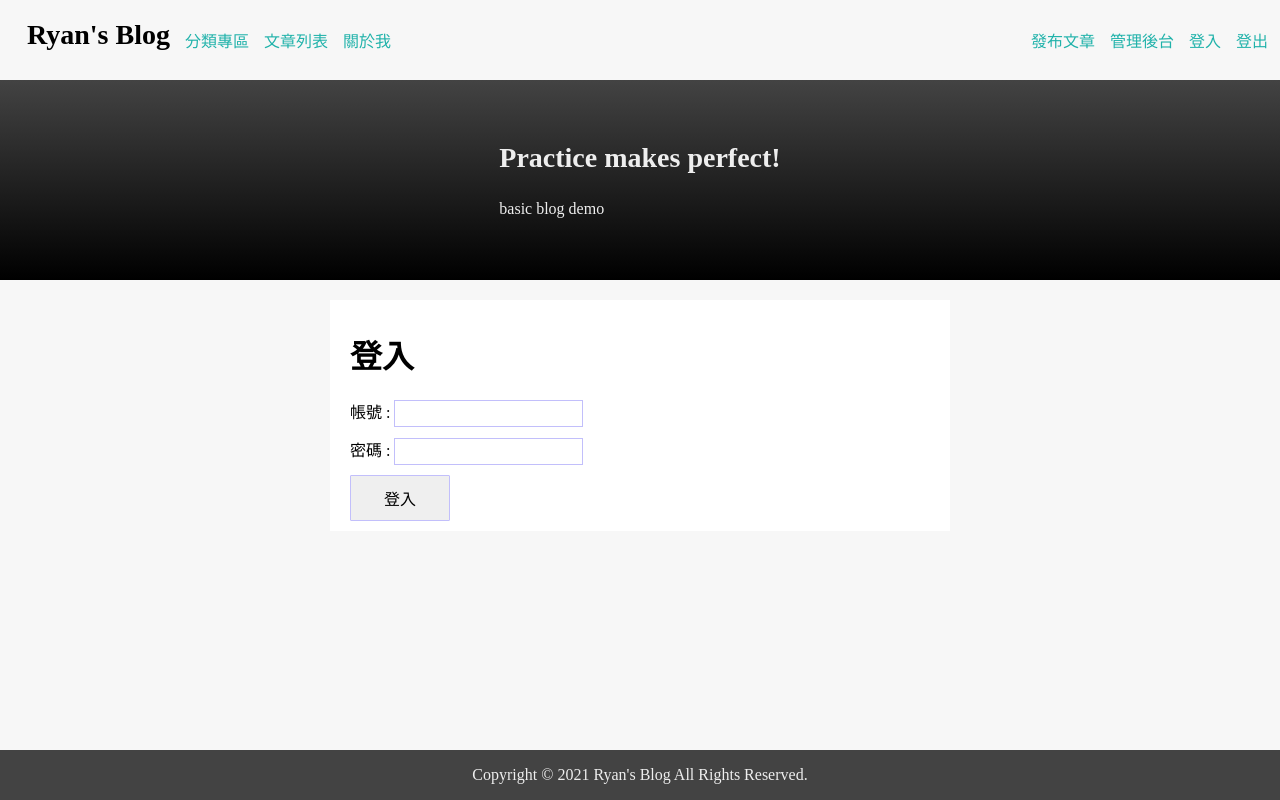
After one commit to rdchen1124/hw, a PHP site: page /login.php in a window 1280 px wide. The commit adds this page. Run offline with PHP 8.4, Linux system fonts and the light colour scheme.

Commit message:
'week11' 之 'hw2 首頁 登入/登出功能完成' 待完成 '使用者權限卡控/hash 功能'

```diff
--- /dev/null
+++ b/week11/hw2/login.php
@@ -0,0 +1,66 @@
+<!doctype html>
+<html lang="en">
+    <head>
+    <meta charset="utf-8">
+    <title>Blog</title>
+    <link rel="stylesheet" href="style.css">
+    </head>
+
+    <body>
+        <header></header>
+        <nav class='navbar'>
+            <div class='navbar__wrapper wrapper'>
+                <div class="navbar__site-name">
+                    <a href='index.php'>Ryan's Blog</a>
+                </div>
+                <ul class='navbar__list'>
+                    <div>
+                        <li><a href="#">分類專區</a></li>
+                        <li><a href="#">文章列表</a></li>
+                        <li><a href="#">關於我</a></li>
+                    </div>
+                    <div>
+                        <li><a href="add_article.php">發布文章</a></li>
+                        <li><a href="admin.php">管理後台</a></li>
+                        <li><a href="login.php">登入</a></li>
+                        <li><a href="logout.php">登出</a></li>
+                    </div>
+                </ul>
+            </div>
+        </nav>
+        <main>
+            <section class="banner">
+                <div class="banner__wrapper">
+                    <h1>Practice makes perfect!</h1>
+                    <div>basic blog demo</div>
+                </div>
+            </section>
+
+            <div class='container__wrapper'>
+                <div class='login__container'>
+                    <!-- <div class='login__title'><h1>登入</h1></div> -->
+                    <h1>登入</h1>
+                    <?php
+                        if(!empty($_GET['errorCode'])){
+                            $err = $_GET['errorCode'];
+                            $msg = '';
+                            if($err == '1'){
+                                $msg = '資料有缺失';
+                            }
+                            if($err == '2'){
+                                $msg = '資料有誤';
+                            }
+                            echo "<h2 class='error_code'>".$msg."</h2>";
+                        }
+                    ?>
+                    <form class='login__form' method='POST' action='handle_login.php'>
+                        <div class='login__form-input'><span>帳號 : </span><input name='username' type='text' /></div>
+                        <div class='login__form-input'><span>密碼 : </span><input name='password' type='password' /></div>
+                        <input class='login__sub-btn' type='submit' value='登入' />
+                    </form>
+                </div>
+            </div>
+        </main>
+        <footer><div>Copyright © 2021 Ryan's Blog All Rights Reserved.</div></footer>
+    </body>
+</html>
--- /dev/null
+++ b/week11/hw2/logout.php
@@ -0,0 +1,6 @@
+<?php
+session_start();
+session_destroy();
+// after delete seeion by session_destroy, go back to index.php.
+header("Location:index.php");
+?>
--- a/week11/hw2/style.css
+++ b/week11/hw2/style.css
@@ -66,7 +66,6 @@ body {
     margin: 0;
 }
 .container__wrapper {
-    /* max-width: 1280px; */
     margin: 10px auto;
     padding: 10px 20px;
 }
@@ -101,7 +100,36 @@ body {
     word-break: break-all;
     white-space: pre-line;
 }
-
+.login__container {
+    max-width: 50%;
+    background-color: white;
+    margin:0 auto;
+    padding: 10px 20px;
+}
+.login__title {
+    margin: 20px 0;
+    /* margin-bottom: 10px; */
+}
+.login__form {
+    max-width: 50%;
+}
+.login__form-input {
+    margin-bottom: 10px;
+}
+.login__form-input input {
+    border: 1px solid #c2bffb;
+    padding: 5px;
+}
+.login__sub-btn {
+    border: 1px solid #c2bffb;
+    padding: 10px;
+    width: 100px;
+    border-radius: 1px;
+    font-size: 16px;
+}
+.error_code {
+    color: #a20606;
+}
 footer {
     background-color: #434343;
     display: flex;
```
Also changed, not shown: week11/hw2/handle_login.php (added, +30 -0 lines), week11/hw2/index.php (+15 -14 lines).
